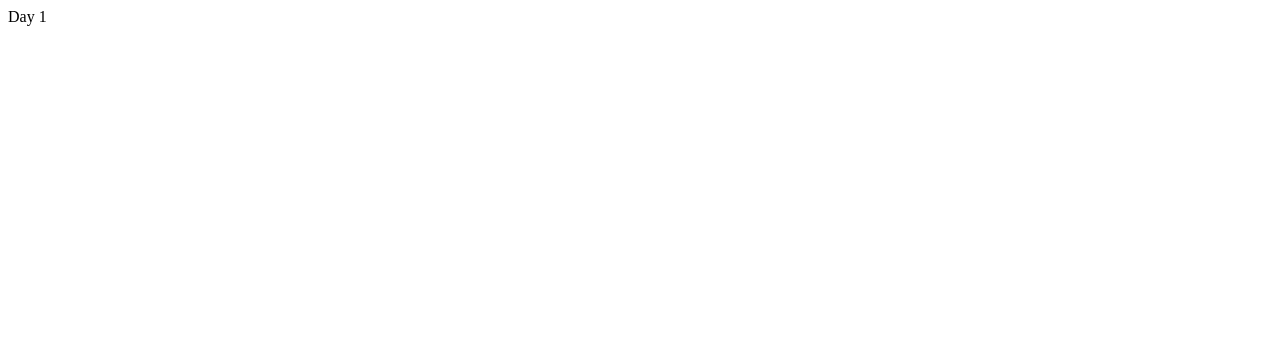
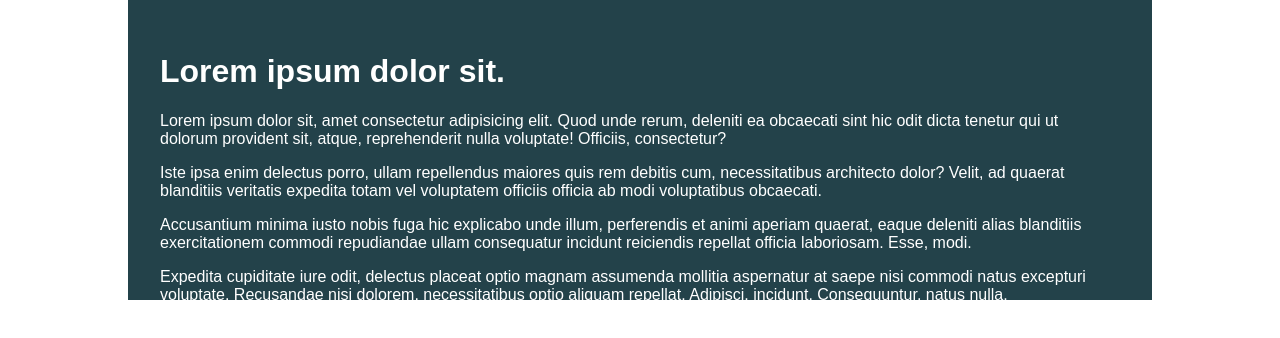
Before and after one commit to NarrowGate/21rspl, a website built with Vite: page src/d1/index.html in a window 1280 px wide. Built offline with nearby package versions, Linux system fonts and the light colour scheme.

Commit message:
Add html from template

```diff
--- a/src/d1/index.html
+++ b/src/d1/index.html
@@ -1,13 +1,38 @@
 <!doctype html>
-<html>
+<html lang="en">
     <head>
-        <meta charset="utf-8" />
-        <meta name="viewport" content="width=device-width" />
-        <title>Html</title>
-        <link href="./style.css" rel="stylesheet" type="text/css" />
+        <meta charset="UTF-8" />
+        <meta name="viewport" content="width=device-width, initial-scale=1.0" />
+        <title>Day 01</title>
+
+        <link rel="stylesheet" href="style.css" />
     </head>
 
     <body>
-        <main>Day 1</main>
+        <div class="container">
+            <div class="intro-content">
+                <h1>Lorem ipsum dolor sit.</h1>
+                <p>
+                    Lorem ipsum dolor sit, amet consectetur adipisicing elit. Quod unde rerum, deleniti ea obcaecati
+                    sint hic odit dicta tenetur qui ut dolorum provident sit, atque, reprehenderit nulla voluptate!
+                    Officiis, consectetur?
+                </p>
+                <p>
+                    Iste ipsa enim delectus porro, ullam repellendus maiores quis rem debitis cum, necessitatibus
+                    architecto dolor? Velit, ad quaerat blanditiis veritatis expedita totam vel voluptatem officiis
+                    officia ab modi voluptatibus obcaecati.
+                </p>
+                <p>
+                    Accusantium minima iusto nobis fuga hic explicabo unde illum, perferendis et animi aperiam quaerat,
+                    eaque deleniti alias blanditiis exercitationem commodi repudiandae ullam consequatur incidunt
+                    reiciendis repellat officia laboriosam. Esse, modi.
+                </p>
+                <p>
+                    Expedita cupiditate iure odit, delectus placeat optio magnam assumenda mollitia aspernatur at saepe
+                    nisi commodi natus excepturi voluptate. Recusandae nisi dolorem, necessitatibus optio aliquam
+                    repellat. Adipisci, incidunt. Consequuntur, natus nulla.
+                </p>
+            </div>
+        </div>
     </body>
 </html>
--- a/src/d1/style.css
+++ b/src/d1/style.css
@@ -0,0 +1,33 @@
+/* INSTRUCTIONS
+ *
+ * 1) Limit the total width of
+ *    the .intro-conent to about half
+ *    of it's parent
+ *
+ * 2) Stop the text from overflowing
+ *    out the bottom at small screen
+ *    widths
+ *
+ * You may modify the HTML if needed
+ *
+ */
+
+* {
+    box-sizing: border-box;
+}
+
+body {
+    margin: 0;
+    font-family: sans-serif;
+}
+
+.container {
+    background: #23424a;
+    color: white;
+
+    width: 80%;
+    margin: 0 auto;
+
+    padding: 2em;
+    height: 300px;
+}
```
Also changed, not shown: 1 other file.
